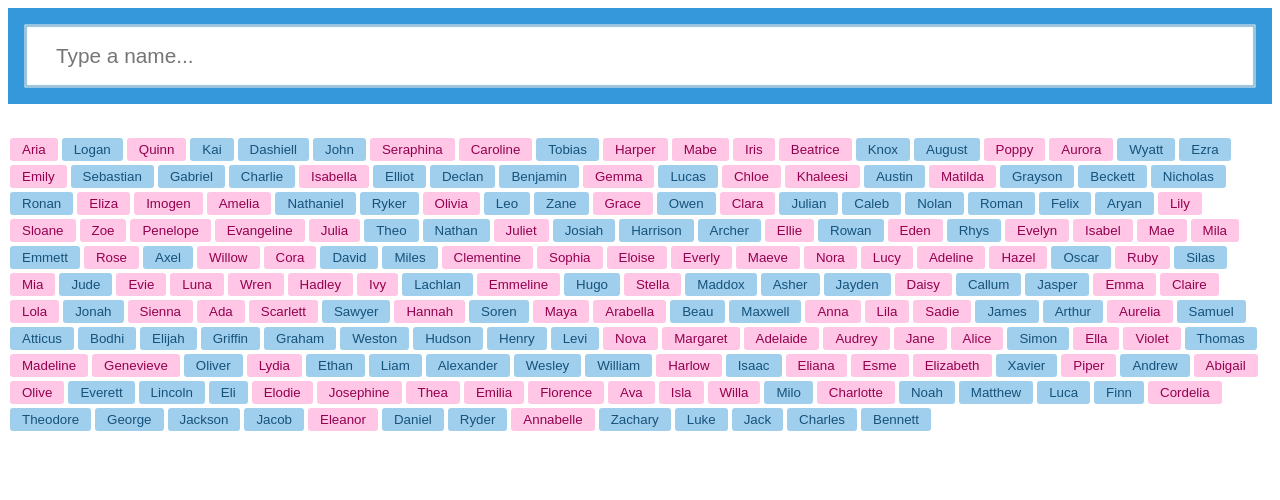
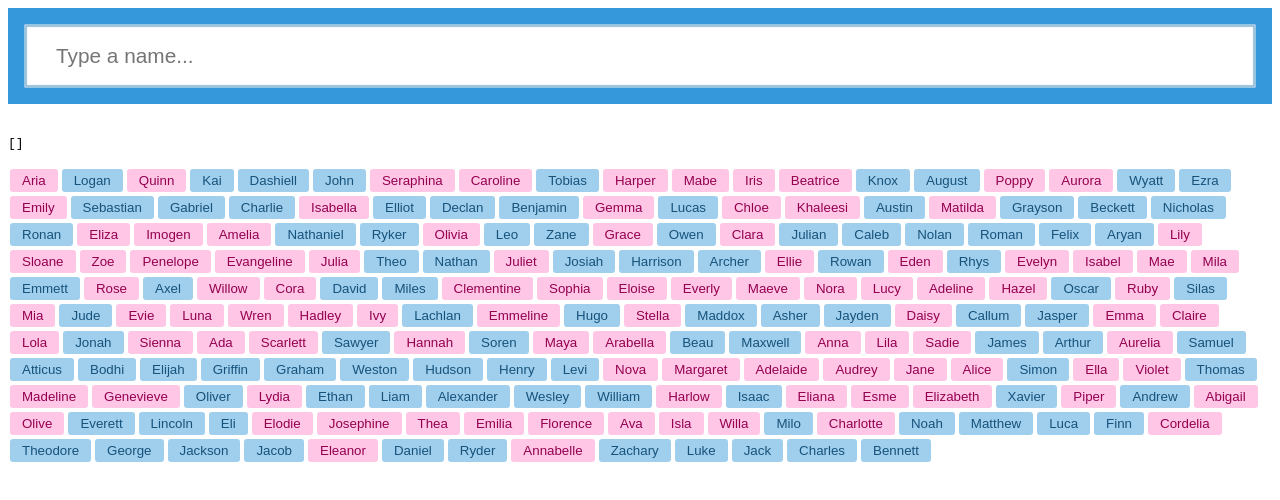
Before and after one commit to whydidIchoosephysics/react-baby-names-2, a React (Create React App) app: page / in a window 1280 px wide. Shown: the top 500 px of the page. Built offline with nearby package versions, Linux system fonts and the light colour scheme.

Commit message:
IT STILL WORKS

```diff
--- a/src/App.js
+++ b/src/App.js
@@ -1,14 +1,27 @@
 import {NamePicker} from './components/name-picker';
 import {Search} from './components/search';
+import {Shortlist} from './components/shortlist';
+
 import {Fragment, useState} from "react";
+
 
 function App({names}) {
     const [searchValue, setSearchValue] = useState('');
+    const [shortlist, setShortlist] = useState([]);
 
     return (
       <Fragment>
-        <Search searchValue={searchValue} setSearchValue={setSearchValue}/>
-        <NamePicker names={names} searchValue={searchValue}/>
+        <Search
+            searchValue={searchValue}
+            setSearchValue={setSearchValue}/>
+        <Shortlist
+            shortlist={shortlist}
+            setShortlist={setShortlist}/>
+        <NamePicker
+            names={names}
+            searchValue={searchValue}
+            shortlist={shortlist}
+            setShortlist={setShortlist}/>
       </Fragment>
   )
 }
--- /dev/null
+++ b/src/components/name-list.js
@@ -0,0 +1,13 @@
+import React from "react";
+
+export function NameList({ nameList, onItemClick}){
+    return (
+        <ul>
+            {nameList.map((entry) => (
+                <li className={entry.sex} key={entry.id}>
+                    <button onClick={() =>onItemClick(entry.id)}>{entry.name}</button>
+                </li>
+            ))}
+        </ul>
+    );
+}
--- a/src/components/name-picker.js
+++ b/src/components/name-picker.js
@@ -1,18 +1,17 @@
 import react from 'react';
+import { NameList } from './name-list';
 
-export function NamePicker({names, searchValue}) {
+export function NamePicker({names, searchValue, shortlist, setShortlist}) {
 
-    const filteredNames = names.filter((entry) =>
-        entry.name.toLowerCase().includes(searchValue.toLowerCase())
-    );
+    const filteredNames = names
+        .filter((entry) =>
+        entry.name.toLowerCase().includes(searchValue.toLowerCase()))
+        .filter((entry) => !shortlist.includes(entry.id))
+    function addToShortList(id) {
+        setShortlist([...shortlist, id]);
+    }
 
     return (
-        <ul>
-            {filteredNames.map((entry) => (
-                <li className={entry.sex} key={entry.id}>
-                    <button>{entry.name}</button>
-                </li>
-            ))}
-        </ul>
-    );
+        <NameList nameList={filteredNames} onItemClick={addToShortList} />
+    )
 }
--- /dev/null
+++ b/src/components/shortlist.js
@@ -0,0 +1,7 @@
+import React from "react";
+
+export function Shortlist({shortlist, setShortlist}) {
+    return (
+        <pre>{JSON.stringify(shortlist)}</pre>
+    );
+}
```
